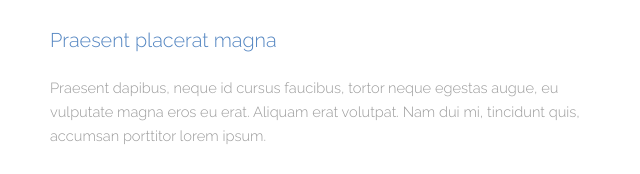
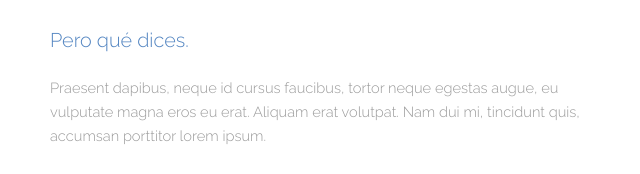
Before and after one commit to Leblake/tt-proyecto1, a plain HTML site: page servicios.html in a window 1280 px wide. Shown: the part 1909-2083 px from the top of the page, 14-654 px from the left. Drawn offline with Linux system fonts and the light colour scheme.

Commit message:
Corrección de texto de relleno.

```diff
--- a/servicios.html
+++ b/servicios.html
@@ -120,7 +120,7 @@
 								<img src="images/pic01.jpg" alt="Pic 01" />
 							</div>
 							<header>
-								<h3>Praesent placerat magna</h3>
+								<h3>Pero qué dices.</h3>
 							</header>
 							<p>Praesent dapibus, neque id cursus faucibus, tortor neque egestas augue, eu vulputate magna eros eu erat. Aliquam erat volutpat. Nam dui mi, tincidunt quis, accumsan porttitor lorem ipsum.</p>
 							<footer>
```
